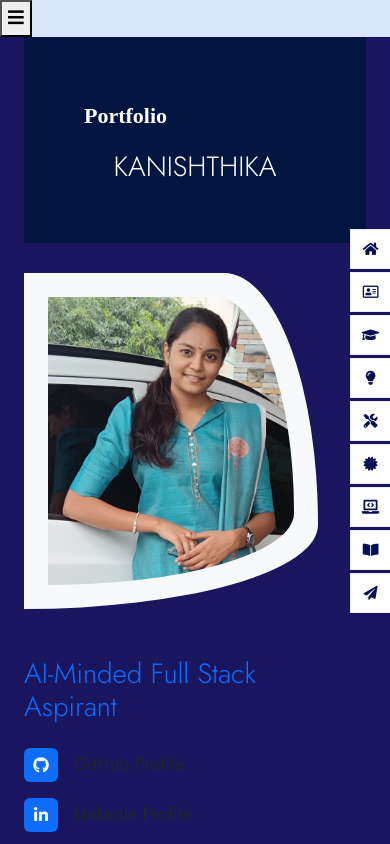
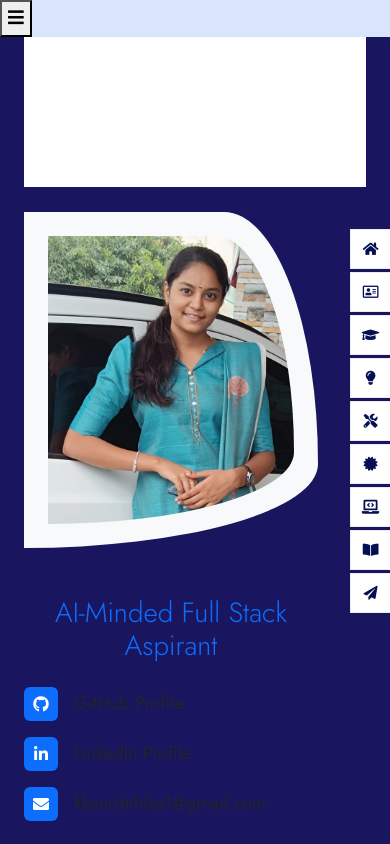
Before and after one commit to Kanishthika11/Kani_portfolio, a React (Vite) app: page / in a window 390 px wide. Shown: the top 844 px of the page. Built offline with nearby package versions, Linux system fonts and the light colour scheme; a web font is replaced by a local one.

Commit message:
updated index.css

```diff
--- a/src/index.css
+++ b/src/index.css
@@ -662,13 +662,30 @@ body {
 }
 
 @media (max-width: 768px) {
-  .pt-6, .pb-6 {
-    padding-top: 30px !important;
-    padding-bottom: 30px !important;
+  /* Adjust left-side panels to full width */
+  .about-header,
+  .education-header,
+  .skills-header,
+  .interest-header,
+  .testimonial-header,
+  .portfolio-header,
+  .contact-header {
+    width: 100% !important;
+    padding: 2rem !important;
+    text-align: center;
+    background-color: #fff !important; /* change dark bg to light */
+    color: #000 !important; /* readable text */
   }
 
-  .contact-header {
-    min-height: auto !important;
-    padding: 2rem !important;
+  /* Reset container layout */
+  .container-fluid .row.g-0 {
+    flex-direction: column;
+  }
+
+  /* Optional: center titles */
+  .sub-title,
+  .display-6,
+  .display-5 {
+    text-align: center !important;
   }
 }
```
